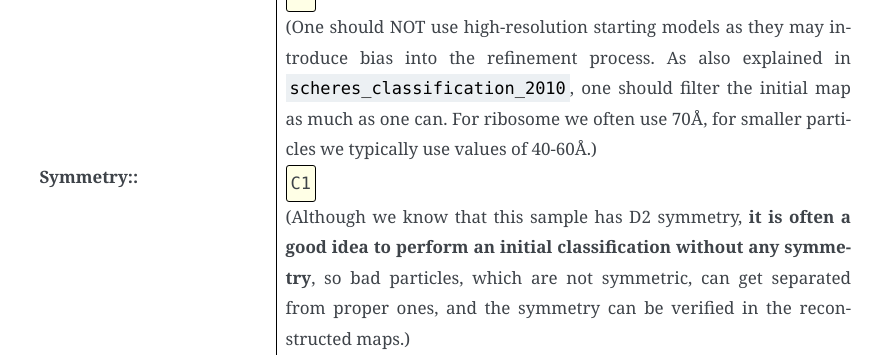
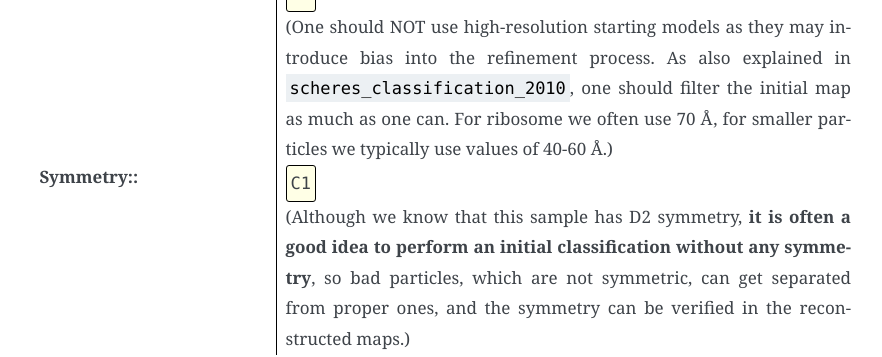
Before and after one commit to 3dem/relion-documents, a Sphinx documentation site: the page built from source/Tutorial/Class3D.rst, in a window 1280 px wide and 900 px high, scrolled down 786 px. Shown: the part 184-541 px from the top of the window, without its empty margins (309-1191 px from the left). Built offline with Sphinx 7.4.7, drawn with Linux system fonts in a browser that asks for light colours; cross-references to code outside the pages are shown as plain code; part of the change alters nothing that is shown.

Commit message:
Repaired LaTeX compilation of unicode characters: alpha, beta, angstrom.

```diff
--- a/source/Tutorial/Class3D.rst
+++ b/source/Tutorial/Class3D.rst
@@ -40,7 +40,7 @@ On the :guitab:`Reference` tab set:
 
      (One should NOT use high-resolution starting models as they may introduce bias into the refinement process.
      As also explained in :cite:`scheres_classification_2010`, one should filter the initial map as much as one can.
-     For ribosome we often use 70Å, for smaller particles we typically use values of 40-60Å.)
+     For ribosome we often use 70 Å, for smaller particles we typically use values of 40-60 Å.)
 
 :Symmetry:: C1
 
--- a/source/Whats-new.rst
+++ b/source/Whats-new.rst
@@ -1,6 +1,5 @@
 What's new in release 3.1?
 ==========================
-
 
 Aberration corrections and optics groups
 ----------------------------------------
--- a/source/conf.py
+++ b/source/conf.py
@@ -65,3 +65,14 @@ html_theme = 'alabaster'
 # relative to this directory. They are copied after the builtin static files,
 # so a file named "default.css" will overwrite the builtin "default.css".
 html_static_path = ['_static']
+
+# -- Options for LaTeX output ------------------------------------------------
+
+latex_elements = {
+   'preamble': r'''
+      %% Some tricks for PDF generation.
+      \sphinxDUC{212B}{\AA} %\sphinxunichar{212B}}
+      \sphinxDUC{03B1}{$\alpha$}
+      \sphinxDUC{03B2}{$\beta$}
+   '''
+}
```
Also changed, not shown: source/Tutorial/index.rst (line endings or trailing spaces), source/index.rst (line endings or trailing spaces).
